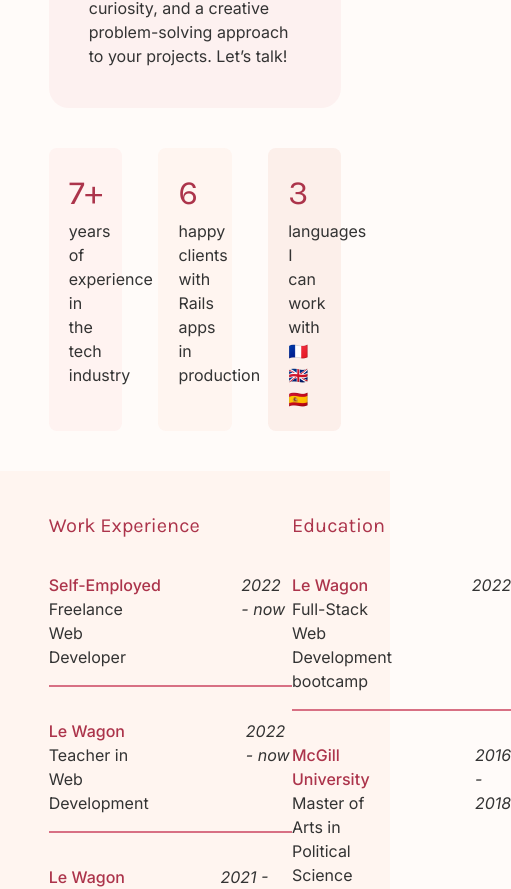
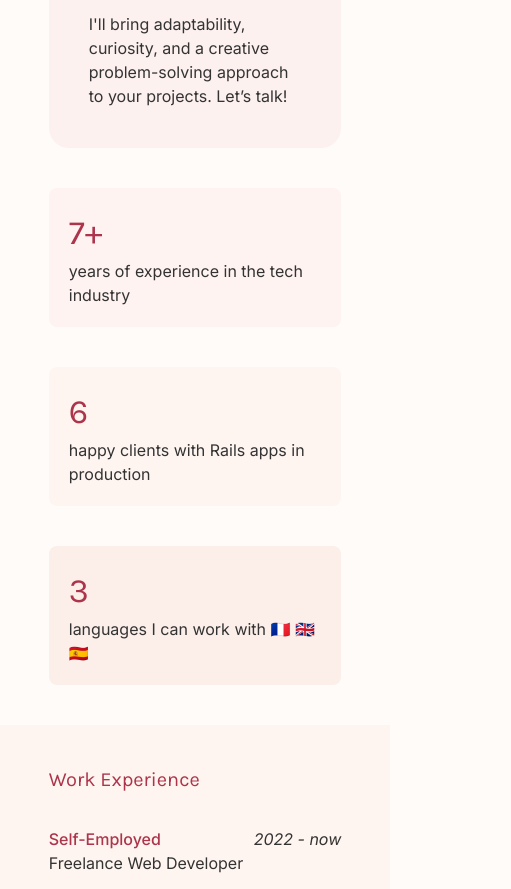
Before and after one commit to Inesalvergne/portfolio-nuxtjs, a Nuxt app: page /about in a window 390 px wide. Shown: the part 1101-1990 px from the top of the page, 511 px wide, since content can reach past the window. Built offline with nearby package versions, Linux system fonts and the light colour scheme.

Commit message:
responsive on mobile

```diff
--- a/components/profile/ExperienceItem.vue
+++ b/components/profile/ExperienceItem.vue
@@ -1,6 +1,6 @@
 <template>
-    <div class="flex justify-between gap-20 my-8 pb-4 border-b-2 border-pink">
-      <div>
+    <div class="flex justify-between laptop:gap-20 my-8 pb-4 border-b-2 border-pink">
+      <div class="flex-1">
         <p class="text-brick font-medium">{{ company }}</p>
         <p>{{ role }}</p>
       </div>
--- a/components/profile/StatisticCard.vue
+++ b/components/profile/StatisticCard.vue
@@ -1,5 +1,5 @@
 <template>
-  <div :class="['w-1/4 rounded-sm p-5', bgColor]" v-motion-pop-visible-once>
+  <div :class="['w-3/4 mx-auto rounded-sm p-5 mb-10 laptop:w-1/4 laptop:m-0', bgColor]" v-motion-pop-visible-once>
     <p class="text-[34px] font-title text-brick">{{ value }}</p>
     <p>{{ description }}</p>
   </div>
--- a/pages/about.vue
+++ b/pages/about.vue
@@ -9,7 +9,7 @@
     </div>
 
     <div class="laptop:flex gap-10 items-center w-3/4 desktop:w-2/4 mx-auto bg-light-pink p-10 rounded-lg" v-motion-pop-visible-once>
-      <img src="@/assets/images/profile-picture-shapes.png" alt="ines alvergne profile picture" width="250">
+      <img src="@/assets/images/profile-picture-shapes.png" alt="ines alvergne profile picture" width="250" class="mb-10 laptop:m-0">
       <div>
         <p class="text-brick font-semibold font-title text-[22px] mb-5">
           My diverse career path has shaped the way I approach web development today.
@@ -24,7 +24,7 @@
       </div>
     </div>
 
-    <div class="w-3/4 desktop:w-2/4 mx-auto flex justify-between mt-10 gap-5">
+    <div class="laptop:w-3/4 desktop:w-2/4 mx-auto laptop:flex justify-between mt-10 gap-5">
       <ProfileStatisticCard
         v-for="(stat, index) in statistics"
         :key="index"
@@ -36,7 +36,7 @@
 
     <div class="bg-transparent-pastel-2 w-full mt-10">
       <div class="w-3/4 desktop:w-2/4 mx-auto pt-10">
-        <div class="flex justify-between">
+        <div class="laptop:flex justify-between">
           <div>
             <h2 class="text-brick">Work Experience</h2>
             <ProfileExperienceItem
```
